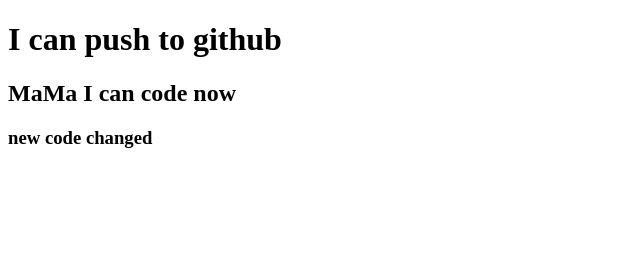
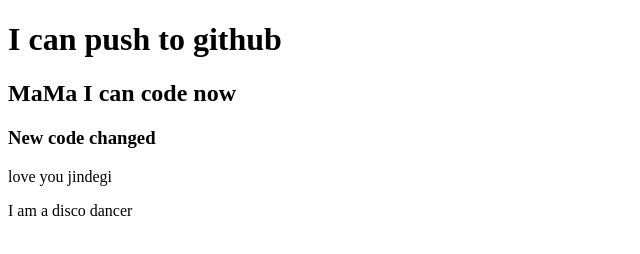
Before and after one commit to Naima-Yesmin/my-second-repo, a plain HTML site: page index.html in a window 1280 px wide. Shown: the whole page, without its empty margins (0-640 px from the left). Drawn offline with Linux system fonts and the light colour scheme.

Commit message:
style css

```diff
--- a/index.html
+++ b/index.html
@@ -9,7 +9,9 @@
 <body>
     <h1>I can push to github</h1>
     <h2>MaMa I can code now</h2>
-    <h3>new code changed</h3>
+    <h3>New code changed</h3>
+    <p>love you jindegi</p>
+    <p>I am a disco dancer</p>
 
 </body>
 </html>
```
